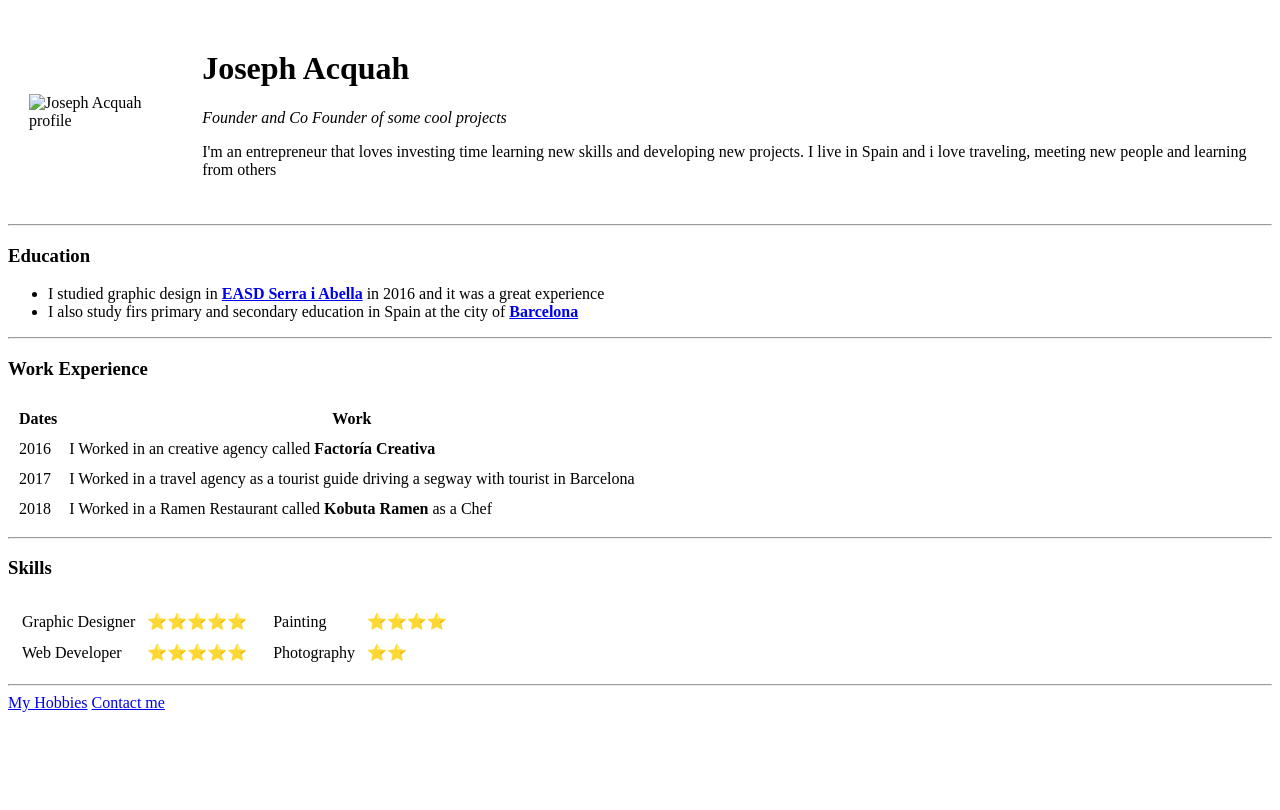
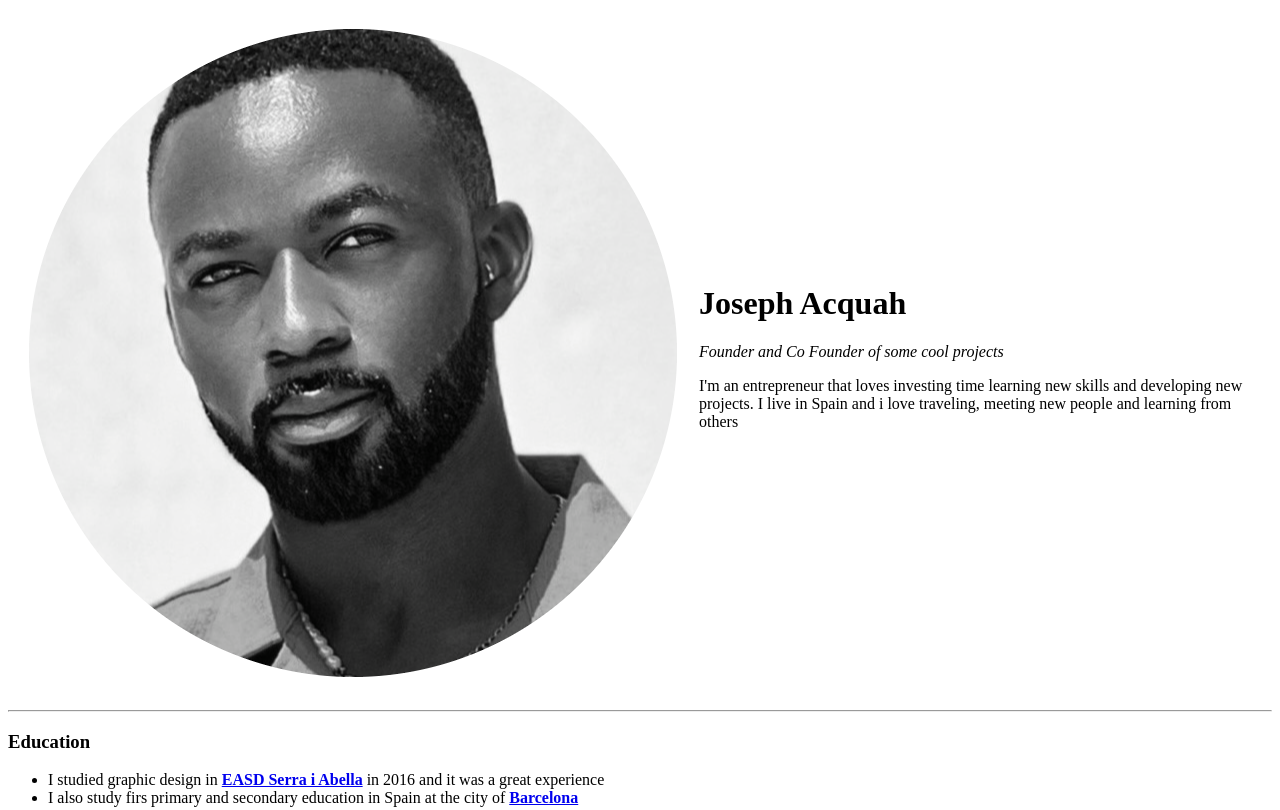
Before and after one commit to Josephiscoding/cv, a plain HTML site: page index.html in a window 1280 px wide. Shown: the top 810 px of the page. Drawn offline with Linux system fonts and the light colour scheme.

Commit message:
delete profile picture width

```diff
--- a/index.html
+++ b/index.html
@@ -7,9 +7,7 @@
   <body>
     <table cellspacing="20">
         <tr>
-            <td>
-                <img src="josephprofileimage.png" alt="Joseph Acquah profile" width="200px">
-            </td>
+            <td><img src="images/josephprofileimage.png" alt="Joseph Acquah profile"></td>
             <td>
                 <h1>Joseph Acquah</h1>
                 <p><em>Founder and Co Founder of some cool projects</em></p>
```
